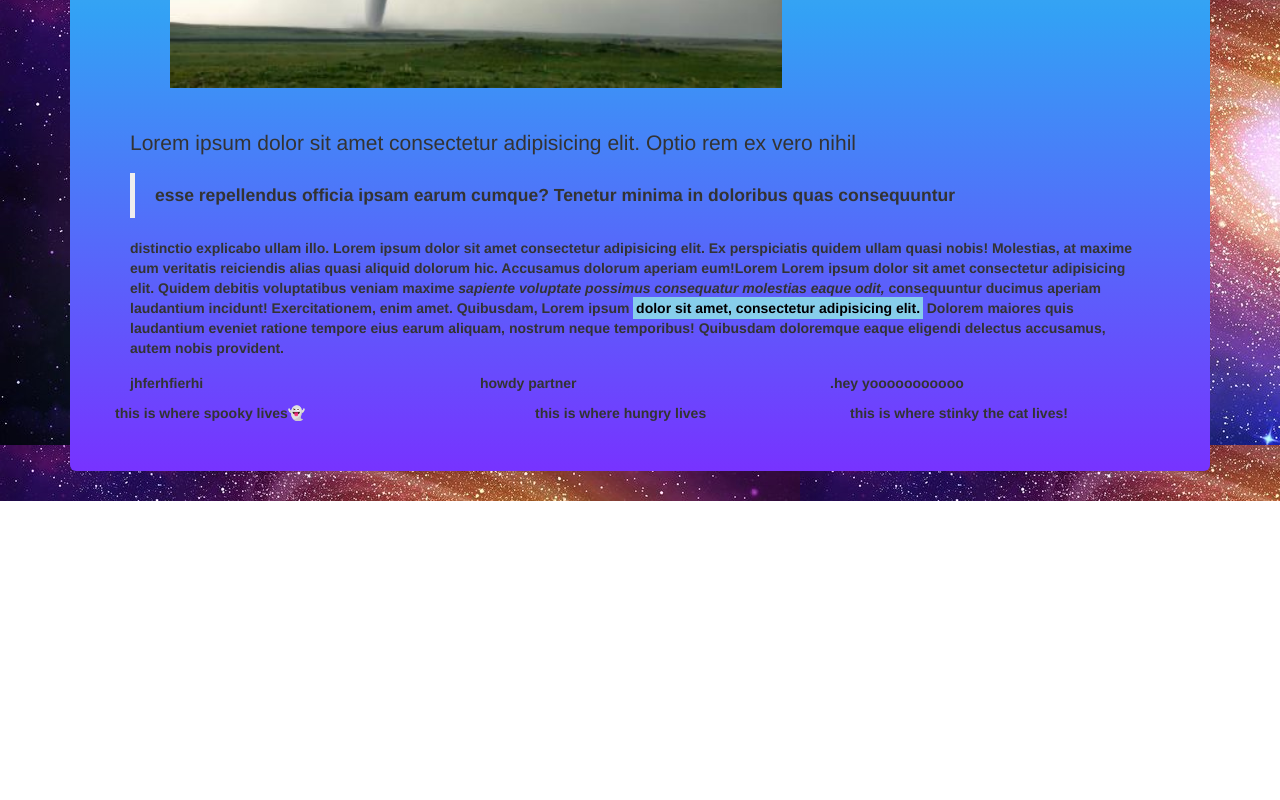
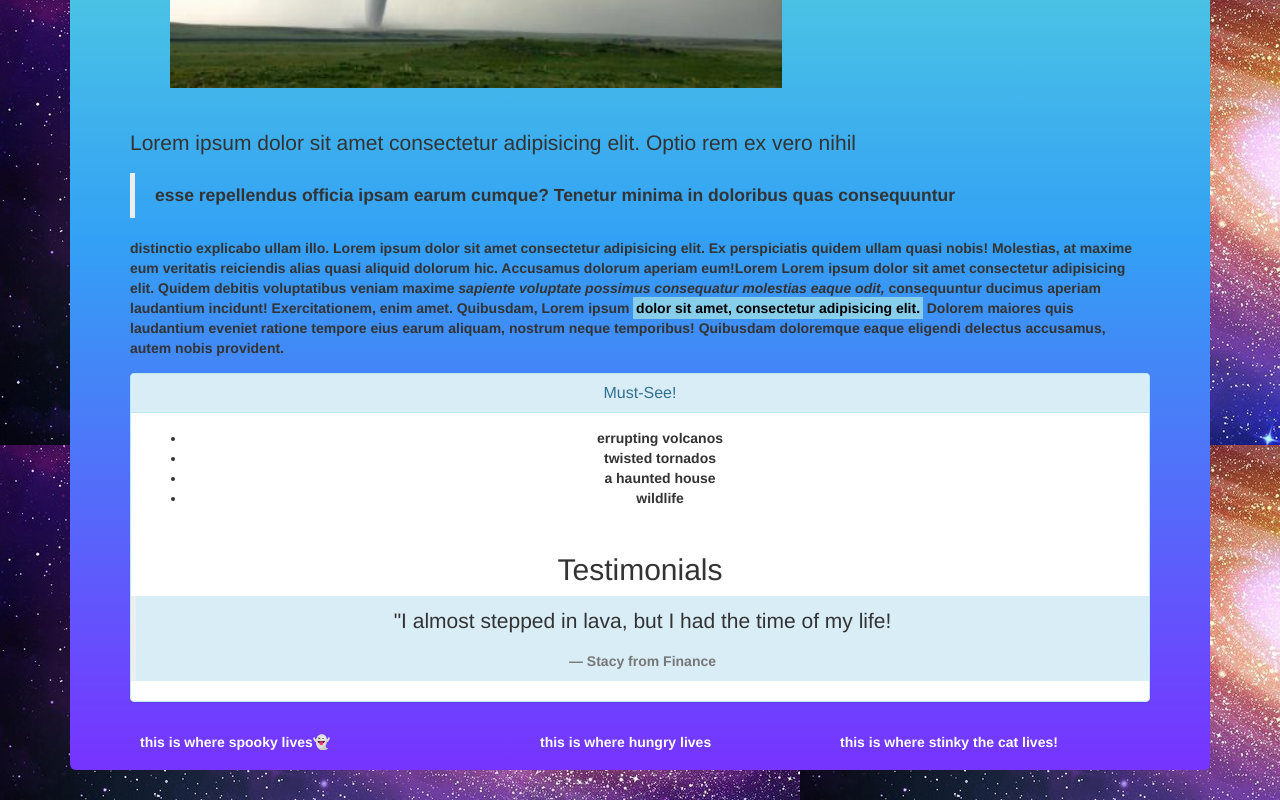
Before and after one commit to LonleyBuzzyBee/vacation2, a plain HTML site: page index.html in a window 1280 px wide. Shown: the part 1355-2155 px from the top of the page. Before the commit the page ends 1856 px from the top, so only its background shows below. Drawn offline with Linux system fonts and the light colour scheme.

Commit message:
debugged index.html, removed extra end div tags

```diff
--- a/css/styles.css
+++ b/css/styles.css
@@ -23,6 +23,9 @@ p#p1 {
   border-radius: 50px;
   background-color: fuchsia;
 }
+.panel {
+  text-align: center;
+}
 .card {
   box-shadow: 5px 10px 10px;
   background-color: #984ebf;
@@ -36,16 +39,19 @@ mark {
   width: 30%;
   height: 30%;
   float: right;
+  color: white;
 }
 .hungry {
  padding-top: 10px;
   width: 30%;
   height: 30%;
   float: right;
+  color: white;
 }
 .spooky {
   padding-top: 10px;
   width: 30%;
   height: 30%;
   float:left;
+  color: white;
 }
--- a/index.html
+++ b/index.html
@@ -12,31 +12,54 @@
     <h3><strong>THE REAL WORLD!!!!!<strong></h3>
     <img id="pic1" src="img/volcanoe.jfif" alt="picture of volcano">
     <p id="p1">Lorem ipsum dolor sit amet consectetur adipisicing elit. Quasi alias ducimus, fugit sequi accusantium explicabo inventore? Doloremque fugit recusandae officiis necessitatibus, quam ab exercitationem atque ipsam similique incidunt voluptatibus doloribus! Lorem ipsum dolor sit amet consectetur adipisicing elit. Minima, sint quia? Commodi voluptatibus possimus accusantium dicta perferendis ut alias tempore est architecto. Assumenda sit aspernatur aut cum illo officiis tempora.</p>
-    <div class="card">
-      <div class="card-body">
       <ul>
         <li>hfwk</li>
         <li>ff</li>
         <li>gyjuj</li>
         <li>thyj</li>
       </ul>
-      </div>
-    </div>
     <h3>bleh!!</h3>
     <img id="pic2" src="img/tornado.jpg" alt="a picture of a tornado">
     <p id="p2">Lorem ipsum dolor sit amet consectetur adipisicing elit. Optio rem ex vero nihil <blockquote> esse repellendus officia ipsam earum cumque? Tenetur minima in doloribus quas consequuntur</blockquote> distinctio explicabo ullam illo. Lorem ipsum dolor sit amet consectetur adipisicing elit. Ex perspiciatis quidem ullam quasi nobis! Molestias, at maxime eum veritatis reiciendis alias quasi aliquid <strong> dolorum hic. Accusamus dolorum aperiam eum!Lorem</strong> Lorem ipsum dolor sit amet consectetur adipisicing elit. Quidem debitis voluptatibus veniam maxime <em>sapiente voluptate possimus consequatur molestias eaque odit,</em> consequuntur ducimus aperiam laudantium incidunt! Exercitationem, enim amet. Quibusdam, Lorem ipsum <mark>dolor sit amet, consectetur adipisicing elit.</mark> Dolorem maiores quis laudantium eveniet ratione tempore eius earum aliquam, nostrum neque temporibus! Quibusdam doloremque eaque eligendi delectus accusamus, autem nobis provident.</p>
-    <div class="row row-no-gutters">
-      <div class="col-xs-6 col-md-4">jhferhfierhi
+        <div class="panel panel-info">
+          <div class="panel-heading">
+            <h2 class="panel-title">Must-See!</h2>
+          </div>
+          <div class="panel-body">
+            <ul>
+              <li>errupting volcanos</li>
+              <li>twisted tornados</li>
+              <li>a haunted house</li>
+              <li>wildlife</li>
+            </ul>
+          </div>
+        <h2>Testimonials</h2>
+        <blockquote class="bg-info">
+          <p>"I almost stepped in lava, but I had the time of my life!</p>
+          <footer>Stacy from Finance</footer>
+        </blockquote>
       </div>
-      <div class="col-xs-6 col-md-4">howdy partner
+      <div class="card">
+        <div class="card-body">
+          <div class="stinky">this is where stinky the cat lives!
+          </div>
+        </div>
       </div>
-      <div class="col-xs-6 col-md-4">.hey yooooooooooo
+      <div class="card">
+        <div class="card-body">
+          <div class="hungry">this is where hungry lives
+          </div>
       </div>
-      <div class="stinky">this is where stinky the cat lives!</div>
-      <div class="hungry">this is where hungry lives</div>
-      <div class="spooky">this is where spooky lives&#128123;</div>
+    </div>
+    <div class="card">
+      <div class="card-body">
+        <div class="spooky">this is where spooky lives&#128123;
+        </div>
+      </div>
     </div>
   </div>
   </div>
+
+
 </body>
 </html>
```
